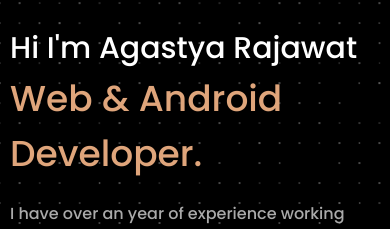
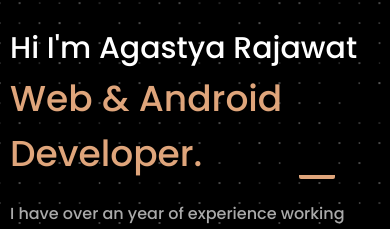
Before and after one commit to Agastya909/persona-website, a React (Vite) app: page / in a window 390 px wide. Shown: the part 144-373 px from the top of the page. Built offline with nearby package versions, Linux system fonts and the light colour scheme.

Commit message:
add oscillating element under sub heading

```diff
--- a/src/component/nav.css
+++ b/src/component/nav.css
@@ -10,7 +10,7 @@
   flex-direction: row;
   justify-content: space-between;
   align-items: baseline;
-  animation: nav 0.5s linear;
+  animation: nav 0.5s cubic-bezier(0.95, 0.05, 0.795, 0.035);
 }
 
 @keyframes nav {
--- a/src/pages/home/home.css
+++ b/src/pages/home/home.css
@@ -2,7 +2,6 @@
   max-width: 640px;
   margin: 0 auto;
   color: #fff;
-  animation: translateYAnim 0.5s linear;
 }
 
 .nav-link:hover {
@@ -10,7 +9,28 @@
 }
 
 .home-name {
-  animation: changeNameColor 10s infinite;
+  position: relative;
+  animation: changeNameColor 10s infinite alternate;
+}
+
+.intro-sub-home-child::before {
+  content: "";
+  position: absolute;
+  top: 30px;
+  height: 24px;
+  width: 64px;
+  border-radius: 2px;
+  border-bottom: solid 4px;
+  animation: oscillateUnderline 2s infinite ease-in-out alternate;
+}
+
+@keyframes oscillateUnderline {
+  from {
+    left: 0;
+  }
+  to {
+    left: 85%;
+  }
 }
 
 @keyframes changeNameColor {
@@ -28,17 +48,6 @@
   }
   100% {
     color: #9bcf53;
-  }
-}
-
-@keyframes translateYAnim {
-  0% {
-    opacity: 0;
-    transform: translateY(75px);
-  }
-  100% {
-    opacity: 1;
-    transform: translateY(0);
   }
 }
 
@@ -150,6 +159,14 @@
     margin: 10px;
     color: #fff;
   }
+
+  .intro-sub-home-child::before {
+    content: "";
+    position: absolute;
+    top: 90px;
+    height: 24px;
+    width: 56px;
+  }
 }
 
 @media screen and (max-width: 480px) {
@@ -192,7 +209,21 @@
     font-size: 12px;
   }
 
-  .splash {
-    margin: 45vh 15px;
+  .intro-sub-home-child::before {
+    content: "";
+    position: absolute;
+    top: 80px;
+    height: 24px;
+    width: 36px;
   }
 }
+
+@media screen and (max-width: 292px) {
+  .intro-sub-home-child::before {
+    content: "";
+    position: absolute;
+    top: 140px;
+    height: 24px;
+    width: 24px;
+  }
+}
--- a/src/pages/home/home.jsx
+++ b/src/pages/home/home.jsx
@@ -31,7 +31,11 @@ const Home = () => {
       <Nav />
       <div>
         <p className="intro-main-home">{"Hi I'm Agastya Rajawat"} </p>
-        <p className="intro-sub-home home-name">{"Web & Android Developer."}</p>
+        <div className="intro-sub-home home-name">
+          <p className="intro-sub-home-child">
+            {"Web & Android Developer."}
+          </p>
+        </div>
         <p className="intro-desc-home">
           I have over an year of experience working with React, React Native and
           NodeJS.
```
